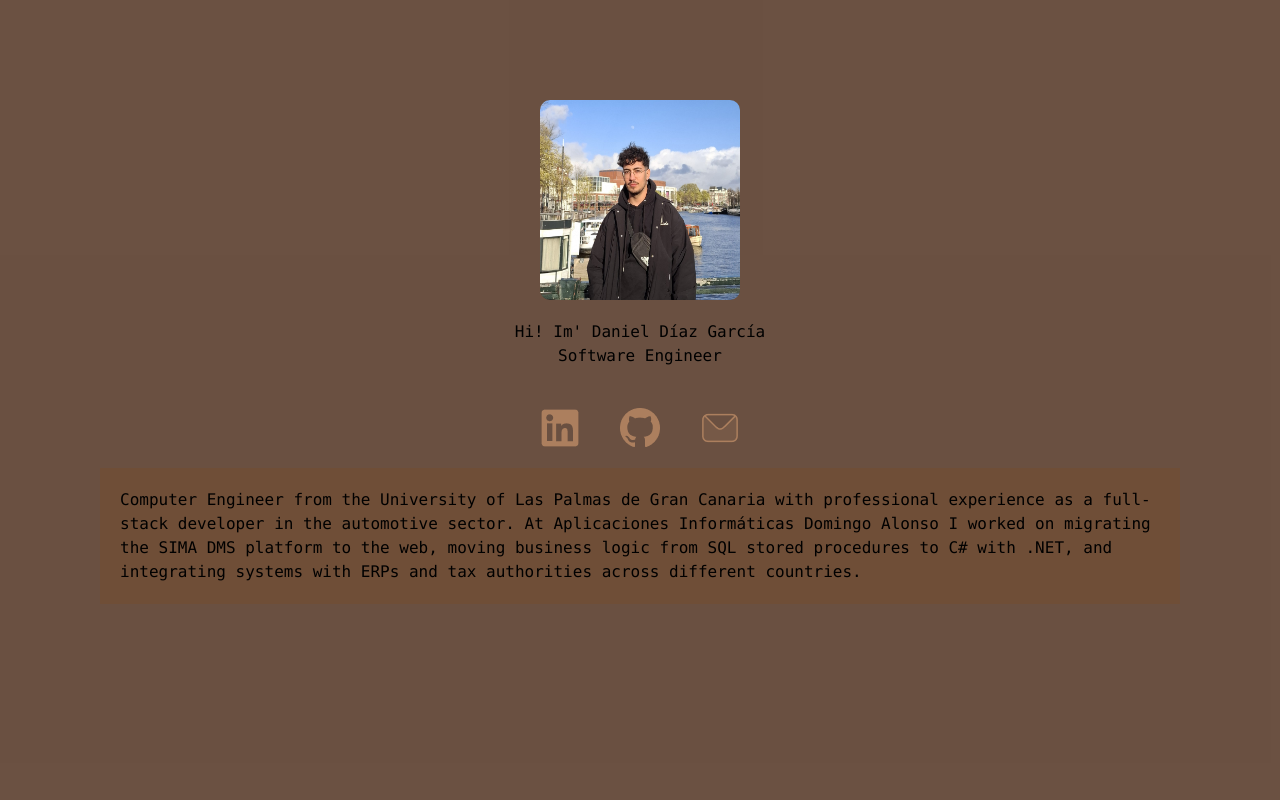
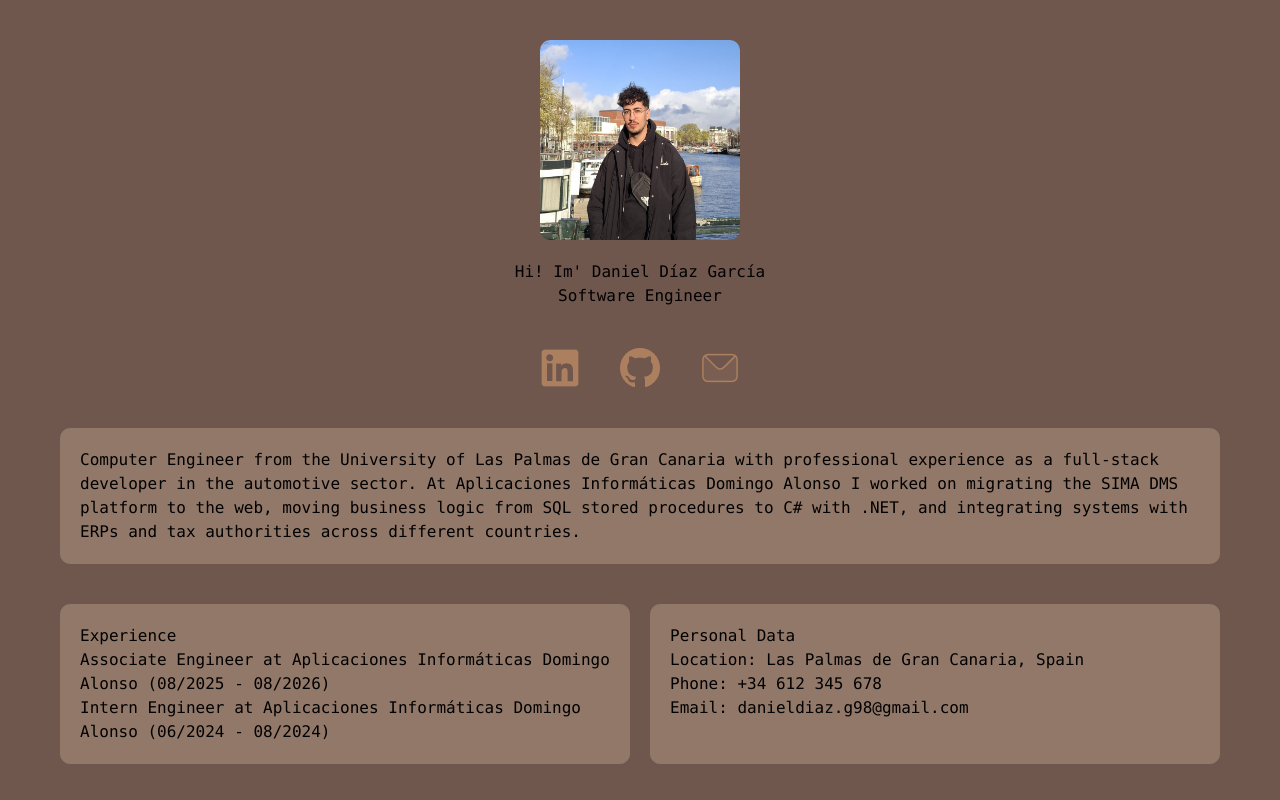
Before and after one commit to danieldiaz98/my-portfolio, an Angular app: page / in a window 1280 px wide. Built offline with nearby package versions, Linux system fonts and the light colour scheme.

Commit message:
added experience and personal data

```diff
--- a/src/app/app.html
+++ b/src/app/app.html
@@ -1,32 +1,46 @@
-<main class="w-screen h-screen bg-[#5A3E2D]/90 font-mono">
+<main class="w-screen h-screen bg-[#6F574E] font-mono p-10">
     <!--Main container for image, role and soscial networks-->
-  <div class="flex flex-col items-center p-25">
+  <div class="flex flex-col items-center">
     <img class="w-50 h-50 rounded-[10px]" src="/assets/itsme.jpeg" alt="This is me">
 
     <!--Name and title-->
-    <div class="flex flex-col items-center m-5">
+    <div class="flex flex-col items-center p-5">
       <h1>Hi! Im' Daniel Díaz García</h1>
       <p>Software Engineer</p>
     </div>
     <!--Social networks-->
     <div class="flex flex-col-1 items-center">
-      <a class="m-5 "href="https://www.linkedin.com/in/daniel-díazgarcía">
+      <a class="p-5"href="https://www.linkedin.com/in/daniel-díazgarcía">
         <img src="/assets/linkedin.png">
       </a>
-      <a class="m-5" href="https://github.com/danieldiaz98">
+      <a class="p-5" href="https://github.com/danieldiaz98">
         <img src="/assets/github.png">
       </a>
-      <a class=" m-5" href="mailto:danieldiaz.g98@gmail.com">
+      <a class="p-5" href="mailto:danieldiaz.g98@gmail.com">
         <img src="/assets/mail.png">
       </a>
     </div>
-
     <!--Description card-->
-    <div class="flex flex-col bg-[#6F4E37] p-5">
+    <div class="flex flex-col bg-[#927869] p-5 rounded-[10px] m-5">
       <p>Computer Engineer from the University of Las Palmas de Gran Canaria with professional experience as a full-stack developer
          in the automotive sector. At Aplicaciones Informáticas Domingo Alonso I worked on migrating the SIMA DMS platform to the web,
           moving business logic from SQL stored procedures to C# with .NET, and integrating systems with ERPs and tax authorities
           across different countries.</p>
     </div>
   </div>
+
+  <!--Container for experience and personal data-->
+  <div class="flex flex-row items-stertch justify-center gap-5 m-5">
+    <div class="flex flex-col bg-[#927869] p-5 rounded-[10px] flex-1">
+      <h2>Experience</h2>
+      <p>Associate Engineer at Aplicaciones Informáticas Domingo Alonso (08/2025 - 08/2026)</p>
+      <p>Intern Engineer at Aplicaciones Informáticas Domingo Alonso (06/2024 - 08/2024)</p>
+    </div>
+    <div class="flex flex-col bg-[#927869] p-5 rounded-[10px] flex-1">
+      <h2>Personal Data</h2>
+      <p>Location: Las Palmas de Gran Canaria, Spain</p>
+      <p>Phone: +34 612 345 678</p>
+      <p>Email: danieldiaz.g98@gmail.com</p>
+    </div>
+  </div>
 </main>
```
